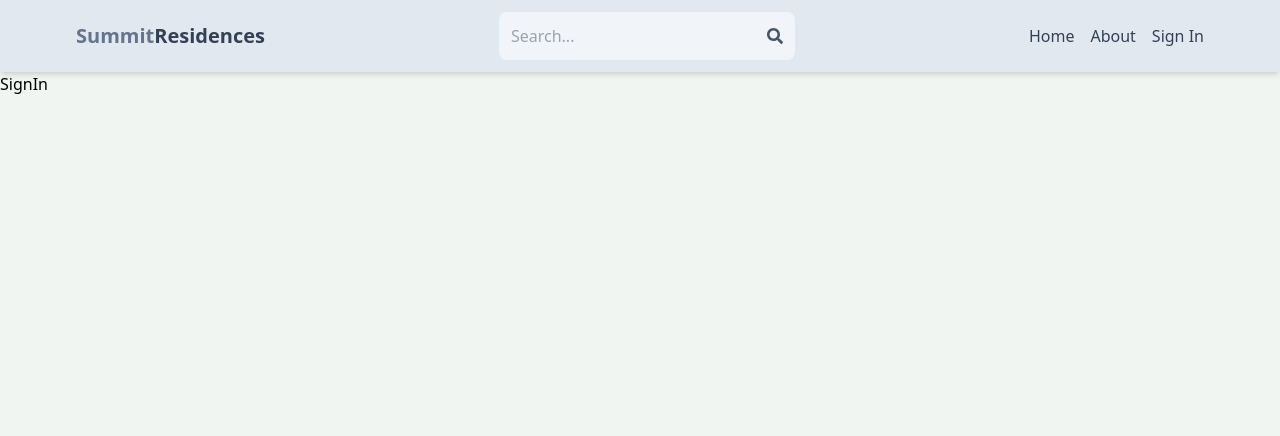
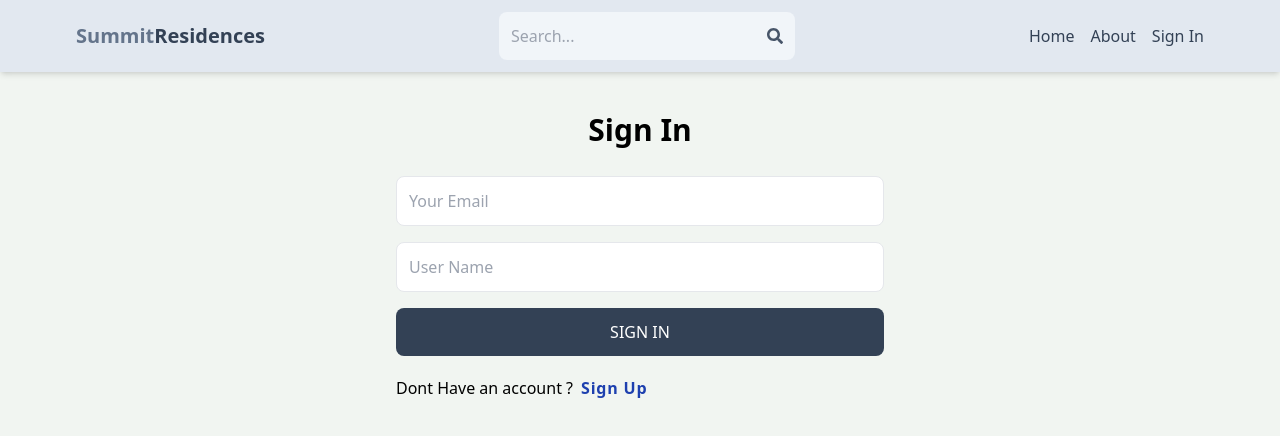
Before and after one commit to TeddyAbebe/RealEstate, a React (Vite) app in the folder client/: page /sign-in in a window 1280 px wide. Shown: the top 436 px of the page. Built offline with nearby package versions, Linux system fonts and the light colour scheme.

Commit message:
Complete SignIn Page Functionality

```diff
--- a/client/src/pages/SignIn/index.jsx
+++ b/client/src/pages/SignIn/index.jsx
@@ -1,3 +1,86 @@
+import { useState } from "react";
+import { Link, useNavigate } from "react-router-dom";
+
 export default function SignIn() {
-  return <div>SignIn</div>;
+  const [formData, setFormData] = useState({});
+  const [error, setError] = useState(null);
+  const [loading, setLoading] = useState(false);
+  const navigate = useNavigate();
+
+  const handleChange = (e) => {
+    setFormData({
+      ...formData,
+      [e.target.id]: e.target.value,
+    });
+  };
+
+  const handleSubmit = async (e) => {
+    e.preventDefault();
+    setLoading(true);
+    try {
+      const res = await fetch("/api/auth/signIn", {
+        method: "POST",
+        headers: {
+          "Content-Type": "application/json",
+        },
+        body: JSON.stringify(formData),
+      });
+
+      const data = await res.json();
+
+      if (data.success === false) {
+        setError(data.message);
+        setLoading(false);
+        return;
+      }
+      setLoading(false);
+      setError(null);
+      navigate("/");
+    } catch (error) {
+      setLoading(false);
+      setError(error.message);
+    }
+  };
+
+  return (
+    <div className="p-3 max-w-lg mx-auto">
+      <h1 className="text-3xl text-center font-semibold my-7">Sign In</h1>
+
+      <form onSubmit={handleSubmit} className="flex flex-col gap-4">
+        <input
+          id="email"
+          type="email"
+          placeholder="Your Email"
+          className="border p-3 rounded-lg"
+          onChange={handleChange}
+        />
+        <input
+          id="password"
+          type="password"
+          placeholder="User Name"
+          className="border p-3 rounded-lg"
+          onChange={handleChange}
+        />
+
+        {error && <p className="text-red-500">{error}</p>}
+
+        <button
+          disabled={loading}
+          className="bg-slate-700 text-white p-3 rounded-lg uppercase hover:opacity-95 disabled:opacity-80"
+        >
+          {loading ? "Loading..." : " Sign In"}
+        </button>
+      </form>
+
+      <div className="flex gap-2 mt-5">
+        <p>Dont Have an account ?</p>
+
+        <Link to={"/sign-up"}>
+          <span className="text-blue-800 font-semibold tracking-wider hover:underline">
+            Sign Up
+          </span>
+        </Link>
+      </div>
+    </div>
+  );
 }
```
Also changed, not shown: 1 other file (tests, documents, lock files or other folders).
